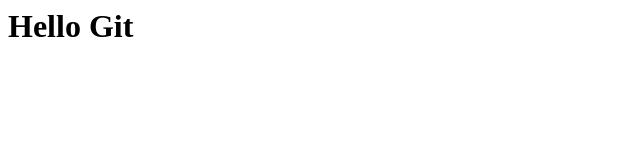
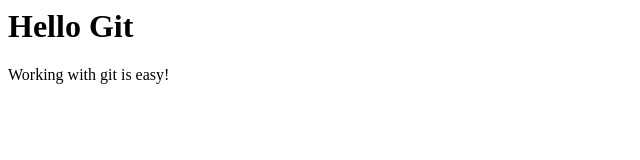
Before and after one commit to sushant-argusoft/gitgithub, a plain HTML site: page index.html in a window 1280 px wide. Shown: the whole page, without its empty margins (0-640 px from the left). Drawn offline with Linux system fonts and the light colour scheme.

Commit message:
Added div and p

```diff
--- a/index.html
+++ b/index.html
@@ -1 +1,7 @@
 <h1>Hello Git</h1>
+
+<div>
+    <p>
+        Working with git is easy!
+    </p>
+</div>
```
